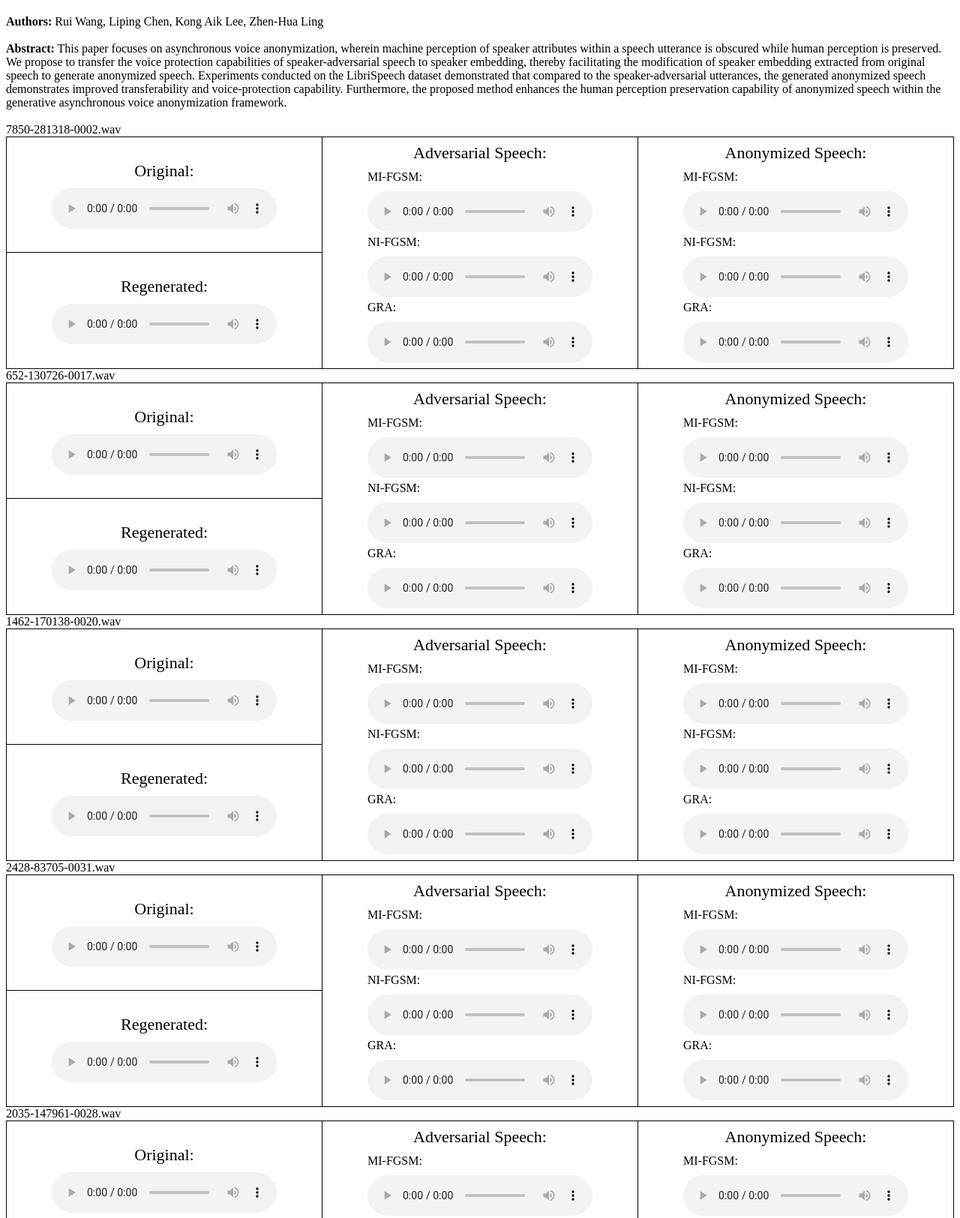
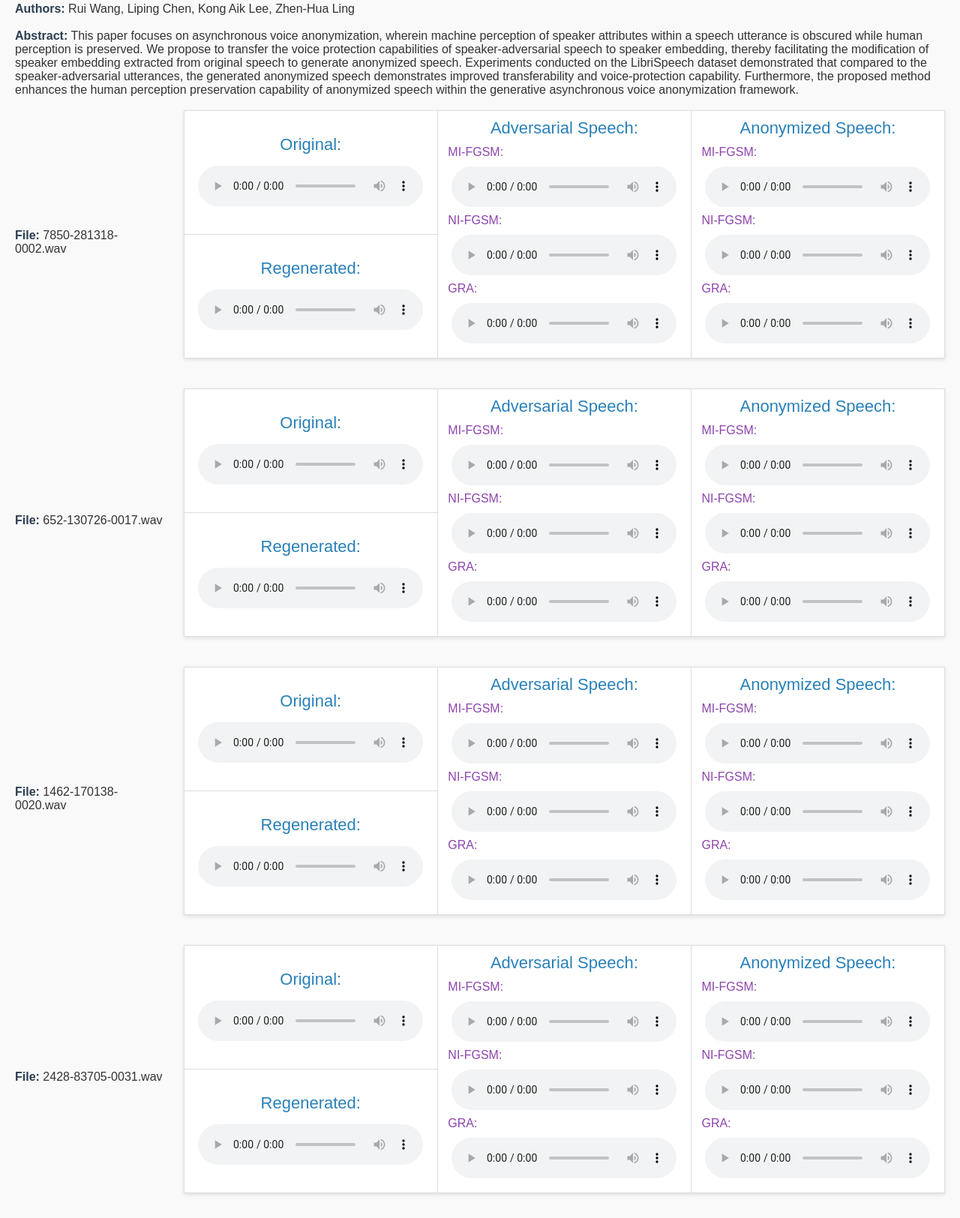
Before and after one commit to VoicePrivacy/transfer-adversarial-perturbation, a plain HTML site: page index.html in a window 1280 px wide. Shown: the part 65-1689 px from the top of the page at 75% size. Drawn offline with Linux system fonts and the light colour scheme.

Commit message:
Update index.html

```diff
--- a/index.html
+++ b/index.html
@@ -5,10 +5,31 @@
     <meta name="viewport" content="width=device-width, initial-scale=1.0">
     <title>Demo Page</title>
     <style>
+        body {
+            font-family: Arial, sans-serif;
+            margin: 20px;
+            background-color: #f9f9f9;
+            color: #333;
+        }
+
+        h1 {
+            text-align: center;
+            color: #2c3e50;
+        }
+
+        article {
+            margin-bottom: 20px;
+        }
+
+        b {
+            color: #2c3e50;
+        }
+
         .audio-container {
             display: flex;
             align-items: center;
-            gap: 20px; /* Adjust the gap between audio items */
+            gap: 20px;
+            margin-bottom: 20px;
         }
 
         .audio-item {
@@ -21,41 +42,61 @@
         .audio-label {
             margin-bottom: 5px;
             font-size: 22px;
+            color: #2980b9;
         }
 
         .audio-label-2 {
-            margin-bottom: 5px;
             font-size: 16px;
-        }
-
-        .audio-subitem {
+            color: #8e44ad;
             display: flex;
-            flex-direction: column;
-            gap: 5px;
+            align-items: center; /* 垂直居中 */
+            margin-bottom: 5px; /* 标签和音频控件之间的间距 */
         }
 
         table {
             width: 100%;
             border-collapse: collapse;
+            margin-bottom: 20px;
+            background-color: white;
+            box-shadow: 0 2px 5px rgba(0, 0, 0, 0.1);
         }
 
         th, td {
-            border: 1px solid black;
-            padding: 8px;
+            border: 1px solid #ddd;
+            padding: 10px;
             text-align: left;
+            background-color: white;
         }
 
+        tr:nth-child(even) {
+            background-color: #f9f9f9;
+        }
+
+        /*tr:hover {*/
+        /*    background-color: #e7f3fe;*/
+        /*}*/
+
+        audio {
+            transition: background-color 0.3s;
+            border-radius: 4px;
+            padding: 5px;
+            background-color: white;
+        }
+
+        audio:hover {
+            background-color: #e7f3fe;
+        }
     </style>
 </head>
 <body>
 
 <article>
     <header>
-        <h1 style="text-align: center">Asynchronous Voice Anonymization by Learning from Speaker-Adversarial Speech</h1>
+        <h1>Asynchronous Voice Anonymization by Learning from Speaker-Adversarial Speech</h1>
     </header>
 </article>
-<br>
-<div><b>Authors:</b> Rui Wang, Liping Chen, Kong Aik Lee, Zhen-Hua Ling</a> </div>
+
+<div><b>Authors:</b> Rui Wang, Liping Chen, Kong Aik Lee, Zhen-Hua Ling</div>
 <br>
 <div><b>Abstract:</b> This paper focuses on asynchronous voice anonymization, wherein machine perception of speaker
     attributes within a speech utterance is obscured while human perception is preserved. We propose to transfer the
@@ -68,11 +109,14 @@
 </div>
 <br>
 
-7850-281318-0002.wav
+
+<!-- 文件名: 7850-281318-0002.wav -->
+<div class="audio-container">
+    <div style="width: 250px">
+        <b>File:</b> 7850-281318-0002.wav
+    </div>
     <table>
-    <!-- 第一行 -->
         <tr>
-        <!-- 第一列第一行 -->
             <td>
                 <div class="audio-item">
                     <span class="audio-label">Original:</span>
@@ -82,75 +126,70 @@
                     </audio>
                 </div>
             </td>
-        <!-- 第二列 -->
-                <!-- 第三列 -->
             <td rowspan="2">
                 <div class="audio-item">
                     <span class="audio-label">Adversarial Speech:</span>
                     <div class="audio-subitem">
                         <span class="audio-label-2">MI-FGSM:</span>
                         <audio controls>
-                        <source src="demo_wav/prote_mifgsm_7850-281318-0002.wav" type="audio/mp3">
-                        Your browser does not support the audio element.
+                            <source src="demo_wav/adv_mifgsm_7850-281318-0002.wav" type="audio/mp3">
                         </audio>
+                        <br>
                         <span class="audio-label-2">NI-FGSM:</span>
                         <audio controls>
-                        <source src="demo_wav/prote_nifgsm_7850-281318-0002.wav" type="audio/mp3">
-                        Your browser does not support the audio element.
+                            <source src="demo_wav/adv_nifgsm_7850-281318-0002.wav" type="audio/mp3">
                         </audio>
+                        <br>
                         <span class="audio-label-2">GRA:</span>
                         <audio controls>
-                        <source src="demo_wav/prote_gra_7850-281318-0002.wav" type="audio/mp3">
-                        Your browser does not support the audio element.
+                            <source src="demo_wav/adv_gra_7850-281318-0002.wav" type="audio/mp3">
                         </audio>
                     </div>
                 </div>
-        </td> <!-- rowspan="2" 表示这个单元格也跨越两行 -->
-
+            </td>
             <td rowspan="2">
                 <div class="audio-item">
                     <span class="audio-label">Anonymized Speech:</span>
                     <div class="audio-subitem">
                         <span class="audio-label-2">MI-FGSM:</span>
                         <audio controls>
-                        <source src="demo_wav/adv_mifgsm_7850-281318-0002.wav" type="audio/mp3">
-                        Your browser does not support the audio element.
+                            <source src="demo_wav/prote_mifgsm_7850-281318-0002.wav" type="audio/mp3">
                         </audio>
+                        <br>
                         <span class="audio-label-2">NI-FGSM:</span>
                         <audio controls>
-                        <source src="demo_wav/adv_nifgsm_7850-281318-0002.wav" type="audio/mp3">
-                        Your browser does not support the audio element.
+                            <source src="demo_wav/prote_nifgsm_7850-281318-0002.wav" type="audio/mp3">
                         </audio>
+                        <br>
                         <span class="audio-label-2">GRA:</span>
                         <audio controls>
-                        <source src="demo_wav/adv_gra_7850-281318-0002.wav" type="audio/mp3">
-                        Your browser does not support the audio element.
+                            <source src="demo_wav/prote_gra_7850-281318-0002.wav" type="audio/mp3">
                         </audio>
                     </div>
                 </div>
-        </td> <!-- rowspan="2" 表示这个单元格跨越两行 -->
+            </td>
 
         </tr>
-    <!-- 第二行，第一列第二行 -->
         <tr>
             <td>
                 <div class="audio-item">
                     <span class="audio-label">Regenerated:</span>
                     <audio controls>
                         <source src="demo_wav/regen_7850-281318-0002.wav" type="audio/mp3">
-                    Your browser does not support the audio element.
                     </audio>
                 </div>
             </td>
-
         </tr>
     </table>
+</div>
 
-652-130726-0017.wav
+<!-- 文件名: 652-130726-0017.wav -->
+<div class="audio-container">
+    <div style="width: 250px">
+        <b>File:</b> 652-130726-0017.wav
+    </div>
     <table>
-    <!-- 第一行 -->
         <tr>
-        <!-- 第一列第一行 -->
             <td>
                 <div class="audio-item">
                     <span class="audio-label">Original:</span>
@@ -160,75 +199,70 @@
                     </audio>
                 </div>
             </td>
-        <!-- 第二列 -->
-                <!-- 第三列 -->
             <td rowspan="2">
                 <div class="audio-item">
                     <span class="audio-label">Adversarial Speech:</span>
                     <div class="audio-subitem">
                         <span class="audio-label-2">MI-FGSM:</span>
                         <audio controls>
-                        <source src="demo_wav/prote_mifgsm_652-130726-0017.wav" type="audio/mp3">
-                        Your browser does not support the audio element.
+                            <source src="demo_wav/adv_mifgsm_652-130726-0017.wav" type="audio/mp3">
                         </audio>
+                        <br>
                         <span class="audio-label-2">NI-FGSM:</span>
                         <audio controls>
-                        <source src="demo_wav/prote_nifgsm_652-130726-0017.wav" type="audio/mp3">
-                        Your browser does not support the audio element.
+                            <source src="demo_wav/adv_nifgsm_652-130726-0017.wav" type="audio/mp3">
                         </audio>
+                        <br>
                         <span class="audio-label-2">GRA:</span>
                         <audio controls>
-                        <source src="demo_wav/prote_gra_652-130726-0017.wav" type="audio/mp3">
-                        Your browser does not support the audio element.
+                            <source src="demo_wav/adv_gra_652-130726-0017.wav" type="audio/mp3">
                         </audio>
                     </div>
                 </div>
-        </td> <!-- rowspan="2" 表示这个单元格也跨越两行 -->
-
+            </td>
             <td rowspan="2">
                 <div class="audio-item">
                     <span class="audio-label">Anonymized Speech:</span>
                     <div class="audio-subitem">
                         <span class="audio-label-2">MI-FGSM:</span>
                         <audio controls>
-                        <source src="demo_wav/adv_mifgsm_652-130726-0017.wav" type="audio/mp3">
-                        Your browser does not support the audio element.
+                            <source src="demo_wav/prote_mifgsm_652-130726-0017.wav" type="audio/mp3">
                         </audio>
+                        <br>
                         <span class="audio-label-2">NI-FGSM:</span>
                         <audio controls>
-                        <source src="demo_wav/adv_nifgsm_652-130726-0017.wav" type="audio/mp3">
-                        Your browser does not support the audio element.
+                            <source src="demo_wav/prote_nifgsm_652-130726-0017.wav" type="audio/mp3">
                         </audio>
+                        <br>
                         <span class="audio-label-2">GRA:</span>
                         <audio controls>
-                        <source src="demo_wav/adv_gra_652-130726-0017.wav" type="audio/mp3">
-                        Your browser does not support the audio element.
+                            <source src="demo_wav/prote_gra_652-130726-0017.wav" type="audio/mp3">
                         </audio>
                     </div>
                 </div>
-        </td> <!-- rowspan="2" 表示这个单元格跨越两行 -->
+            </td>
 
         </tr>
-    <!-- 第二行，第一列第二行 -->
         <tr>
             <td>
                 <div class="audio-item">
                     <span class="audio-label">Regenerated:</span>
                     <audio controls>
                         <source src="demo_wav/regen_652-130726-0017.wav" type="audio/mp3">
-                    Your browser does not support the audio element.
                     </audio>
                 </div>
             </td>
-
         </tr>
     </table>
+</div>
 
-1462-170138-0020.wav
+<!-- 文件名: 1462-170138-0020.wav -->
+<div class="audio-container">
+    <div style="width: 250px">
+        <b>File:</b> 1462-170138-0020.wav
+    </div>
     <table>
-    <!-- 第一行 -->
         <tr>
-        <!-- 第一列第一行 -->
             <td>
                 <div class="audio-item">
                     <span class="audio-label">Original:</span>
@@ -238,75 +272,70 @@
                     </audio>
                 </div>
             </td>
-        <!-- 第二列 -->
-                <!-- 第三列 -->
             <td rowspan="2">
                 <div class="audio-item">
                     <span class="audio-label">Adversarial Speech:</span>
                     <div class="audio-subitem">
                         <span class="audio-label-2">MI-FGSM:</span>
                         <audio controls>
-                        <source src="demo_wav/prote_mifgsm_1462-170138-0020.wav" type="audio/mp3">
-                        Your browser does not support the audio element.
+                            <source src="demo_wav/adv_mifgsm_1462-170138-0020.wav" type="audio/mp3">
                         </audio>
+                        <br>
                         <span class="audio-label-2">NI-FGSM:</span>
                         <audio controls>
-                        <source src="demo_wav/prote_nifgsm_1462-170138-0020.wav" type="audio/mp3">
-                        Your browser does not support the audio element.
+                            <source src="demo_wav/adv_nifgsm_1462-170138-0020.wav" type="audio/mp3">
                         </audio>
+                        <br>
                         <span class="audio-label-2">GRA:</span>
                         <audio controls>
-                        <source src="demo_wav/prote_gra_1462-170138-0020.wav" type="audio/mp3">
-                        Your browser does not support the audio element.
+                            <source src="demo_wav/adv_gra_1462-170138-0020.wav" type="audio/mp3">
                         </audio>
                     </div>
                 </div>
-        </td> <!-- rowspan="2" 表示这个单元格也跨越两行 -->
-
+            </td>
             <td rowspan="2">
                 <div class="audio-item">
                     <span class="audio-label">Anonymized Speech:</span>
                     <div class="audio-subitem">
                         <span class="audio-label-2">MI-FGSM:</span>
                         <audio controls>
-                        <source src="demo_wav/adv_mifgsm_1462-170138-0020.wav" type="audio/mp3">
-                        Your browser does not support the audio element.
+                            <source src="demo_wav/prote_mifgsm_1462-170138-0020.wav" type="audio/mp3">
                         </audio>
+                        <br>
                         <span class="audio-label-2">NI-FGSM:</span>
                         <audio controls>
-                        <source src="demo_wav/adv_nifgsm_1462-170138-0020.wav" type="audio/mp3">
-                        Your browser does not support the audio element.
+                            <source src="demo_wav/prote_nifgsm_1462-170138-0020.wav" type="audio/mp3">
                         </audio>
+                        <br>
                         <span class="audio-label-2">GRA:</span>
                         <audio controls>
-                        <source src="demo_wav/adv_gra_1462-170138-0020.wav" type="audio/mp3">
-                        Your browser does not support the audio element.
+                            <source src="demo_wav/prote_gra_1462-170138-0020.wav" type="audio/mp3">
                         </audio>
                     </div>
                 </div>
-        </td> <!-- rowspan="2" 表示这个单元格跨越两行 -->
+            </td>
 
         </tr>
-    <!-- 第二行，第一列第二行 -->
         <tr>
             <td>
                 <div class="audio-item">
                     <span class="audio-label">Regenerated:</span>
                     <audio controls>
                         <source src="demo_wav/regen_1462-170138-0020.wav" type="audio/mp3">
-                    Your browser does not support the audio element.
                     </audio>
                 </div>
             </td>
-
         </tr>
     </table>
+</div>
 
-2428-83705-0031.wav
+<!-- 文件名: 2428-83705-0031.wav -->
+<div class="audio-container">
+    <div style="width: 250px">
+        <b>File:</b> 2428-83705-0031.wav
+    </div>
     <table>
-    <!-- 第一行 -->
         <tr>
-        <!-- 第一列第一行 -->
             <td>
                 <div class="audio-item">
                     <span class="audio-label">Original:</span>
@@ -316,75 +345,70 @@
                     </audio>
                 </div>
             </td>
-        <!-- 第二列 -->
-                <!-- 第三列 -->
             <td rowspan="2">
                 <div class="audio-item">
                     <span class="audio-label">Adversarial Speech:</span>
                     <div class="audio-subitem">
                         <span class="audio-label-2">MI-FGSM:</span>
                         <audio controls>
-                        <source src="demo_wav/prote_mifgsm_2428-83705-0031.wav" type="audio/mp3">
-                        Your browser does not support the audio element.
+                            <source src="demo_wav/adv_mifgsm_2428-83705-0031.wav" type="audio/mp3">
                         </audio>
+                        <br>
                         <span class="audio-label-2">NI-FGSM:</span>
                         <audio controls>
-                        <source src="demo_wav/prote_nifgsm_2428-83705-0031.wav" type="audio/mp3">
-                        Your browser does not support the audio element.
+                            <source src="demo_wav/adv_nifgsm_2428-83705-0031.wav" type="audio/mp3">
                         </audio>
+                        <br>
                         <span class="audio-label-2">GRA:</span>
                         <audio controls>
-                        <source src="demo_wav/prote_gra_2428-83705-0031.wav" type="audio/mp3">
-                        Your browser does not support the audio element.
+                            <source src="demo_wav/adv_gra_2428-83705-0031.wav" type="audio/mp3">
                         </audio>
                     </div>
                 </div>
-        </td> <!-- rowspan="2" 表示这个单元格也跨越两行 -->
-
+            </td>
             <td rowspan="2">
                 <div class="audio-item">
                     <span class="audio-label">Anonymized Speech:</span>
                     <div class="audio-subitem">
                         <span class="audio-label-2">MI-FGSM:</span>
                         <audio controls>
-                        <source src="demo_wav/adv_mifgsm_2428-83705-0031.wav" type="audio/mp3">
-                        Your browser does not support the audio element.
+                            <source src="demo_wav/prote_mifgsm_2428-83705-0031.wav" type="audio/mp3">
                         </audio>
+                        <br>
                         <span class="audio-label-2">NI-FGSM:</span>
                         <audio controls>
-                        <source src="demo_wav/adv_nifgsm_2428-83705-0031.wav" type="audio/mp3">
-                        Your browser does not support the audio element.
+                            <source src="demo_wav/prote_nifgsm_2428-83705-0031.wav" type="audio/mp3">
                         </audio>
+                        <br>
                         <span class="audio-label-2">GRA:</span>
                         <audio controls>
-                        <source src="demo_wav/adv_gra_2428-83705-0031.wav" type="audio/mp3">
-                        Your browser does not support the audio element.
+                            <source src="demo_wav/prote_gra_2428-83705-0031.wav" type="audio/mp3">
                         </audio>
                     </div>
                 </div>
-        </td> <!-- rowspan="2" 表示这个单元格跨越两行 -->
+            </td>
 
         </tr>
-    <!-- 第二行，第一列第二行 -->
         <tr>
             <td>
                 <div class="audio-item">
                     <span class="audio-label">Regenerated:</span>
                     <audio controls>
                         <source src="demo_wav/regen_2428-83705-0031.wav" type="audio/mp3">
-                    Your browser does not support the audio element.
                     </audio>
                 </div>
             </td>
-
         </tr>
     </table>
+</div>
 
-2035-147961-0028.wav
+<!-- 文件名: 2035-147961-0028.wav -->
+<div class="audio-container">
+    <div style="width: 250px">
+        <b>File:</b> 2035-147961-0028.wav
+    </div>
     <table>
-    <!-- 第一行 -->
         <tr>
-        <!-- 第一列第一行 -->
             <td>
                 <div class="audio-item">
                     <span class="audio-label">Original:</span>
@@ -394,69 +418,63 @@
                     </audio>
                 </div>
             </td>
-        <!-- 第二列 -->
-                <!-- 第三列 -->
             <td rowspan="2">
                 <div class="audio-item">
                     <span class="audio-label">Adversarial Speech:</span>
                     <div class="audio-subitem">
                         <span class="audio-label-2">MI-FGSM:</span>
                         <audio controls>
-                        <source src="demo_wav/prote_mifgsm_2035-147961-0028.wav" type="audio/mp3">
-                        Your browser does not support the audio element.
+                            <source src="demo_wav/adv_mifgsm_2035-147961-0028.wav" type="audio/mp3">
                         </audio>
+                        <br>
                         <span class="audio-label-2">NI-FGSM:</span>
                         <audio controls>
-                        <source src="demo_wav/prote_nifgsm_2035-147961-0028.wav" type="audio/mp3">
-                        Your browser does not support the audio element.
+                            <source src="demo_wav/adv_nifgsm_2035-147961-0028.wav" type="audio/mp3">
                         </audio>
+                        <br>
                         <span class="audio-label-2">GRA:</span>
                         <audio controls>
-                        <source src="demo_wav/prote_gra_2035-147961-0028.wav" type="audio/mp3">
-                        Your browser does not support the audio element.
+                            <source src="demo_wav/adv_gra_2035-147961-0028.wav" type="audio/mp3">
                         </audio>
                     </div>
                 </div>
-        </td> <!-- rowspan="2" 表示这个单元格也跨越两行 -->
-
+            </td>
             <td rowspan="2">
                 <div class="audio-item">
                     <span class="audio-label">Anonymized Speech:</span>
                     <div class="audio-subitem">
                         <span class="audio-label-2">MI-FGSM:</span>
                         <audio controls>
-                        <source src="demo_wav/adv_mifgsm_2035-147961-0028.wav" type="audio/mp3">
-                        Your browser does not support the audio element.
+                            <source src="demo_wav/prote_mifgsm_2035-147961-0028.wav" type="audio/mp3">
                         </audio>
+                        <br>
                         <span class="audio-label-2">NI-FGSM:</span>
                         <audio controls>
-                        <source src="demo_wav/adv_nifgsm_2035-147961-0028.wav" type="audio/mp3">
-                        Your browser does not support the audio element.
+                            <source src="demo_wav/prote_nifgsm_2035-147961-0028.wav" type="audio/mp3">
                         </audio>
+                        <br>
                         <span class="audio-label-2">GRA:</span>
                         <audio controls>
-                        <source src="demo_wav/adv_gra_2035-147961-0028.wav" type="audio/mp3">
-                        Your browser does not support the audio element.
+                            <source src="demo_wav/prote_gra_2035-147961-0028.wav" type="audio/mp3">
                         </audio>
                     </div>
                 </div>
-        </td> <!-- rowspan="2" 表示这个单元格跨越两行 -->
+            </td>
 
         </tr>
-    <!-- 第二行，第一列第二行 -->
         <tr>
             <td>
                 <div class="audio-item">
                     <span class="audio-label">Regenerated:</span>
                     <audio controls>
                         <source src="demo_wav/regen_2035-147961-0028.wav" type="audio/mp3">
-                    Your browser does not support the audio element.
                     </audio>
                 </div>
             </td>
-
         </tr>
     </table>
+</div>
+
 
 
 </body>
```
Lines whose indentation alone changed are shown as unchanged.
